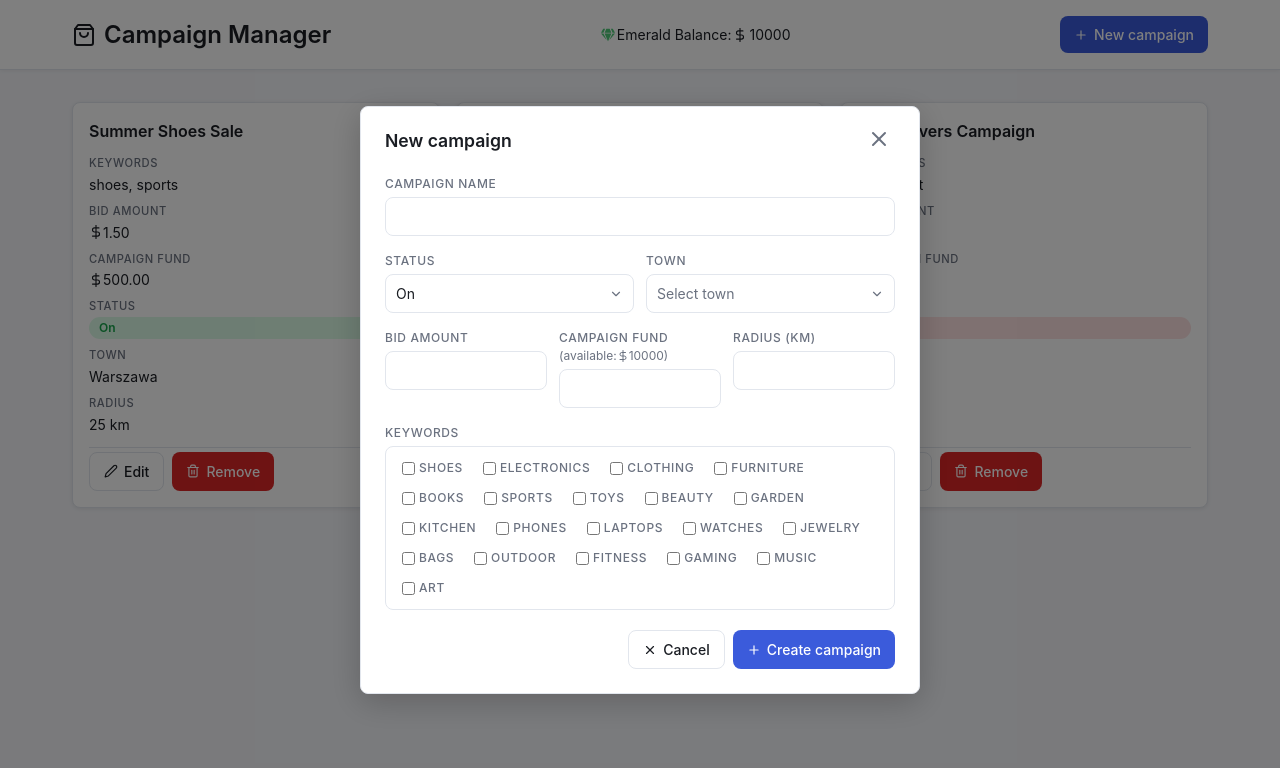
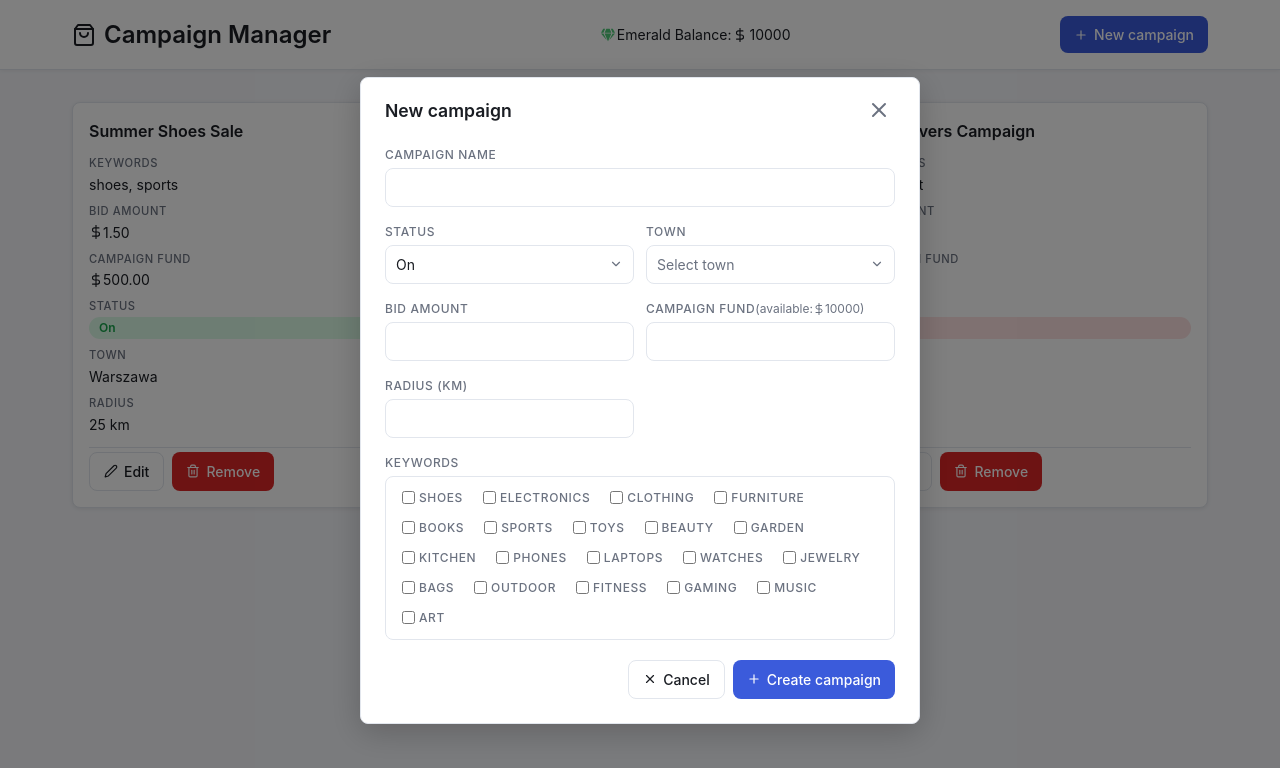
Before and after one commit to Kris1027/campaign-manager, a React (Vite) app: page / in a window 1280 px wide. Both pictures are taken after a click on the button "New campaign". Shown: the top 768 px of the page. Built offline with nearby package versions, Linux system fonts and the light colour scheme; the HTML template or start-up script is replaced by a standard one.

Commit message:
feat: add styled confirm dialog for campaign removal, improve campaign form layout

```diff
--- a/src/components/campaigns/campaign-form.module.css
+++ b/src/components/campaigns/campaign-form.module.css
@@ -1,16 +1,11 @@
 .form {
-  display: flex;
-  flex-direction: column;
-  gap: 16px;
+  display: grid;
+  grid-template-columns: 1fr 1fr;
+  gap: 16px 12px;
 }
 
-.row {
-  display: flex;
-  gap: 12px;
-}
-
-.row > * {
-  flex: 1;
+.fullWidth {
+  grid-column: span 2;
 }
 
 .keywords {
--- a/src/components/campaigns/campaign-form.tsx
+++ b/src/components/campaigns/campaign-form.tsx
@@ -57,11 +57,11 @@ function CampaignForm({
         label='Campaign name'
         htmlFor='name'
         error={errors.name?.message}
+        className={styles.fullWidth}
       >
         <input id='name' type='text' {...register('name')} />
       </FormField>
 
-      <div className={styles.row}>
       <FormField label='Status' htmlFor='status'>
         <Controller
           name='status'
@@ -95,9 +95,7 @@ function CampaignForm({
           )}
         />
       </FormField>
-      </div>
 
-      <div className={styles.row}>
       <FormField
         label='Bid amount'
         htmlFor='bidAmount'
@@ -144,9 +142,12 @@ function CampaignForm({
           {...register('radius', { valueAsNumber: true })}
         />
       </FormField>
-      </div>
 
-      <FormField label='Keywords' error={errors.keywords?.message}>
+      <FormField
+        label='Keywords'
+        error={errors.keywords?.message}
+        className={styles.fullWidth}
+      >
         <Controller
           name='keywords'
           control={control}
@@ -175,7 +176,7 @@ function CampaignForm({
         />
       </FormField>
 
-      <div className={styles.actions}>
+      <div className={`${styles.actions} ${styles.fullWidth}`}>
         <Button type='button' variant='secondary' onClick={onCancel}>
           <FiX aria-hidden='true' /> Cancel
         </Button>
--- a/src/components/campaigns/campaign-item.tsx
+++ b/src/components/campaigns/campaign-item.tsx
@@ -1,6 +1,8 @@
+import { useState } from 'react';
 import { FiDollarSign, FiEdit2, FiTrash2 } from 'react-icons/fi';
 import type { Campaign } from '../../types';
 import Button from '../ui/button';
+import ConfirmDialog from '../ui/confirm-dialog';
 import styles from './campaign-item.module.css';
 
 interface CampaignItemProps {
@@ -10,6 +12,7 @@ interface CampaignItemProps {
 }
 
 function CampaignItem({ campaign, onEdit, onRemove }: CampaignItemProps) {
+  const [isConfirmOpen, setIsConfirmOpen] = useState(false);
   const { name, keywords, bidAmount, campaignFund, status, town, radius } =
     campaign;
 
@@ -56,15 +59,20 @@ function CampaignItem({ campaign, onEdit, onRemove }: CampaignItemProps) {
         <Button variant='secondary' onClick={() => onEdit(campaign)}>
           <FiEdit2 aria-hidden='true' /> Edit
         </Button>
-        <Button
-          variant='danger'
-          onClick={() => {
-            if (window.confirm(`Remove "${name}"?`)) onRemove(campaign.id);
-          }}
-        >
+        <Button variant='danger' onClick={() => setIsConfirmOpen(true)}>
           <FiTrash2 aria-hidden='true' /> Remove
         </Button>
       </div>
+      <ConfirmDialog
+        isOpen={isConfirmOpen}
+        title='Remove campaign'
+        message={`Are you sure you want to remove "${name}"? This action cannot be undone.`}
+        onConfirm={() => {
+          onRemove(campaign.id);
+          setIsConfirmOpen(false);
+        }}
+        onCancel={() => setIsConfirmOpen(false)}
+      />
     </div>
   );
 }
--- /dev/null
+++ b/src/components/ui/confirm-dialog.module.css
@@ -0,0 +1,20 @@
+.content {
+  display: flex;
+  flex-direction: column;
+  gap: 24px;
+}
+
+.message {
+  color: var(--color-text-secondary);
+  line-height: 1.5;
+}
+
+.message strong {
+  color: var(--color-text-primary);
+}
+
+.actions {
+  display: flex;
+  justify-content: flex-end;
+  gap: 8px;
+}
--- /dev/null
+++ b/src/components/ui/confirm-dialog.tsx
@@ -0,0 +1,37 @@
+import Modal from './modal';
+import Button from './button';
+import styles from './confirm-dialog.module.css';
+
+interface ConfirmDialogProps {
+  isOpen: boolean;
+  title: string;
+  message: string;
+  onConfirm: () => void;
+  onCancel: () => void;
+}
+
+function ConfirmDialog({
+  isOpen,
+  title,
+  message,
+  onConfirm,
+  onCancel,
+}: ConfirmDialogProps) {
+  return (
+    <Modal isOpen={isOpen} onClose={onCancel} title={title}>
+      <div className={styles.content}>
+        <p className={styles.message}>{message}</p>
+        <div className={styles.actions}>
+          <Button variant='secondary' onClick={onCancel}>
+            Cancel
+          </Button>
+          <Button variant='danger' onClick={onConfirm}>
+            Remove
+          </Button>
+        </div>
+      </div>
+    </Modal>
+  );
+}
+
+export default ConfirmDialog;
--- a/src/components/ui/form-field.tsx
+++ b/src/components/ui/form-field.tsx
@@ -6,12 +6,20 @@ interface FormFieldProps {
   htmlFor?: string;
   hint?: ReactNode;
   error?: string;
+  className?: string;
   children: ReactNode;
 }
 
-function FormField({ label, htmlFor, hint, error, children }: FormFieldProps) {
+function FormField({
+  label,
+  htmlFor,
+  hint,
+  error,
+  className,
+  children,
+}: FormFieldProps) {
   return (
-    <div className={styles.field}>
+    <div className={[styles.field, className].filter(Boolean).join(' ')}>
       <label htmlFor={htmlFor}>
         {label}
         {hint && <span className={styles.hint}> {hint}</span>}
--- a/src/data/mock-data.ts
+++ b/src/data/mock-data.ts
@@ -1,6 +1,6 @@
 import type { Campaign, Seller } from '../types';
 
-export const towns = [
+export const towns: string[] = [
   'Warszawa',
   'Kraków',
   'Łódź',
@@ -19,9 +19,9 @@ export const towns = [
   'Opole',
   'Zielona Góra',
   'Gorzów Wielkopolski',
-] as const;
+];
 
-export const keywordSuggestions = [
+export const keywordSuggestions: string[] = [
   'shoes',
   'electronics',
   'clothing',
@@ -42,7 +42,7 @@ export const keywordSuggestions = [
   'gaming',
   'music',
   'art',
-] as const;
+];
 
 export const initialCampaigns: Campaign[] = [
   {
--- a/src/schemas/campaign.ts
+++ b/src/schemas/campaign.ts
@@ -1,17 +1,18 @@
 import { z } from 'zod';
 import { towns, keywordSuggestions } from '../data/mock-data';
 
+const townEnum = towns as [string, ...string[]];
+const keywordEnum = keywordSuggestions as [string, ...string[]];
+
 const baseCampaignSchema = z.object({
   name: z.string().min(1, 'Name is required'),
-  keywords: z
-    .array(z.enum(keywordSuggestions))
-    .min(1, 'Select at least one keyword'),
+  keywords: z.array(z.enum(keywordEnum)).min(1, 'Select at least one keyword'),
   bidAmount: z.number({ error: 'Required' }).positive('Must be greater than 0'),
   campaignFund: z
     .number({ error: 'Required' })
     .positive('Must be greater than 0'),
   status: z.enum(['on', 'off']),
-  town: z.enum(towns, { error: 'Select a town' }),
+  town: z.enum(townEnum, { error: 'Select a town' }),
   radius: z
     .number({ error: 'Required' })
     .int('Must be a whole number')
```
Lines whose indentation alone changed are shown as unchanged.
